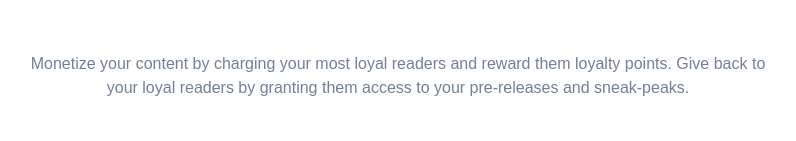
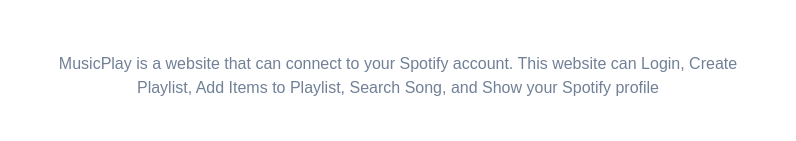
Before and after one commit to fidyahptr/my-app, a React (Create React App) app in the folder my-app/: page / in a window 1280 px wide. Shown: the part 280-421 px from the top of the page, without its empty margins (242-1038 px from the left). Built offline with nearby package versions, Linux system fonts and the light colour scheme.

Commit message:
add testing
testing

```diff
--- a/my-app/package.json
+++ b/my-app/package.json
@@ -52,6 +52,7 @@
     "@typescript-eslint/eslint-plugin": "^5.19.0",
     "@typescript-eslint/parser": "^5.19.0",
     "eslint": "^8.13.0",
-    "eslint-plugin-react": "^7.29.4"
+    "eslint-plugin-react": "^7.29.4",
+    "msw": "^0.39.2"
   }
 }
--- a/my-app/src/pages/Landing/index.js
+++ b/my-app/src/pages/Landing/index.js
@@ -29,8 +29,8 @@
 						</Text>
 					</Heading>
 					<Text color={'gray.500'}>
-						Monetize your content by charging your most loyal readers and reward them loyalty points. Give
-						back to your loyal readers by granting them access to your pre-releases and sneak-peaks.
+						MusicPlay is a website that can connect to your Spotify account. This website can Login, Create
+						Playlist, Add Items to Playlist, Search Song, and Show your Spotify profile
 					</Text>
 					<Stack direction={'column'} spacing={3} align={'center'} alignSelf={'center'} position={'relative'}>
 						<Button
--- /dev/null
+++ b/my-app/src/testing/server.tsx
@@ -0,0 +1,4 @@
+import { setupServer } from 'msw/node';
+import { handler } from './searchSong';
+
+export const server = setupServer(...handler);
```
Also changed, not shown: my-app/src/testing/searchSong.tsx (added, +9 -0 lines), 2 other files (tests, documents, lock files or other folders).
